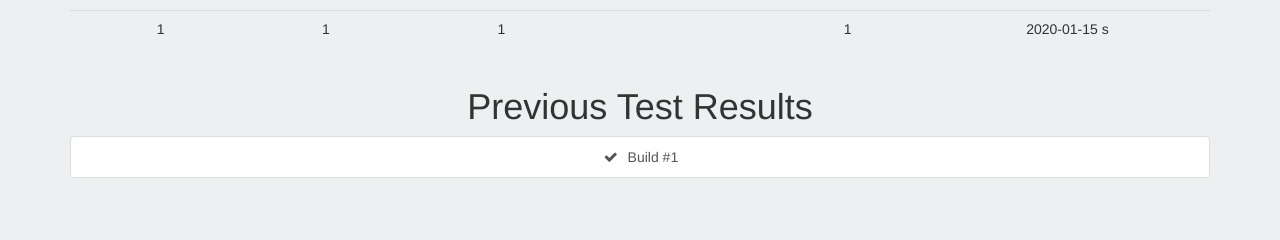
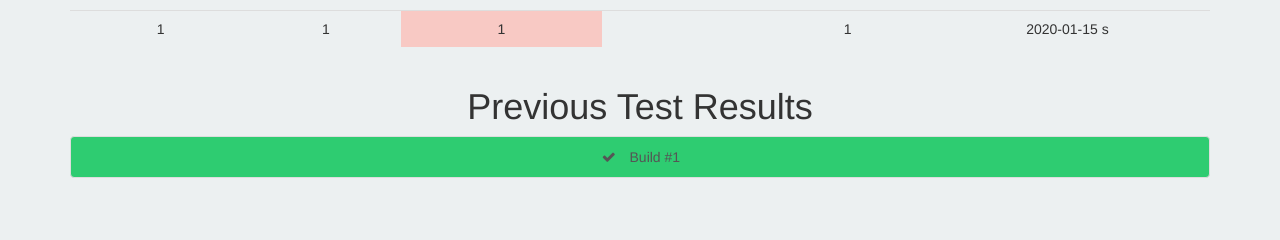
Before and after one commit to nashif/django-junit-reporting, a Django app: template junit_reporting/templates/junit_reporting/index.html in a window 1280 px wide. Shown: the part 511-751 px from the top of the page. Run offline with Django 3.2, Linux system fonts and the light colour scheme; the template is opened without the code that fills it: most values are stand-ins (such as "Sample title", 1, 10 or a date in 2020); style sheets or scripts are compiled from the project's sources; some libraries are stand-ins or nearby versions.

Commit message:
templates: implement dependent coloring

```diff
--- a/junit_reporting/static/junit_reporting/style/base.less
+++ b/junit_reporting/static/junit_reporting/style/base.less
@@ -39,14 +39,29 @@
   color: @clouds;
 }
 
+@success-color: @emerald;
+@problem-color: @alizarin;
+
 .ju-success {
-  color: @emerald;
+  color: @success-color;
+}
+
+.ju-success-bg {
+  background-color: @success-color !important;
+}
+
+.ju-success-light-bg {
+  background-color: lighten(@success-color, 30%) !important;
 }
 
 .ju-problem {
-  color: @alizarin;
+  color: @problem-color;
 }
 
-.ju-unknown {
-  color: @amethyst;
+.ju-problem-bg {
+  background-color: @problem-color !important;
 }
+
+.ju-problem-light-bg {
+  background-color: lighten(@problem-color, 30%) !important;
+}
--- a/junit_reporting/templates/junit_reporting/index.html
+++ b/junit_reporting/templates/junit_reporting/index.html
@@ -26,8 +26,8 @@
       <tr>
         <td>{{ latest_report.build_number }}</td>
         <td>{{ latest_report.test_count }}</td>
-        <td>{{ latest_report.failure_count }}</td>
-        <td>{{ latest_report.error_count }}</td>
+        <td {% if latest_report.failure_count > 0 %}class="ju-problem-light-bg"{% endif %}>{{ latest_report.failure_count }}</td>
+        <td {% if latest_report.error_count > 0 %}class="ju-problem-light-bg"{% endif %}>{{ latest_report.error_count }}</td>
         <td>{{ latest_report.skip_count }}</td>
         <td>{{ latest_report.runtime }} s</td>
       </tr>
@@ -40,8 +40,13 @@
     <p>
       <div class="list-group">
         {% for report in object_list %}
-        <a class="list-group-item" href="{{ report.get_absolute_url }}">
-          <i class="fa fa-check fa-fw" aria-hidden="true"></i>&nbsp; Build #{{ report.build_number }}
+        <a class="list-group-item ju-{{ report.status }}-bg" href="{{ report.get_absolute_url }}">
+          {% if report.status == "success" %}
+          <i class="fa fa-check fa-fw" aria-hidden="true"></i>
+          {% else %}
+          <i class="fa fa-times fa-fw" aria-hidden="true"></i>
+          {% endif %}
+          &nbsp; Build #{{ report.build_number }}
         </a>
         {% endfor %}
       </div>
```
Also changed, not shown: junit_reporting/templates/junit_reporting/report.html (+4 -4 lines).
